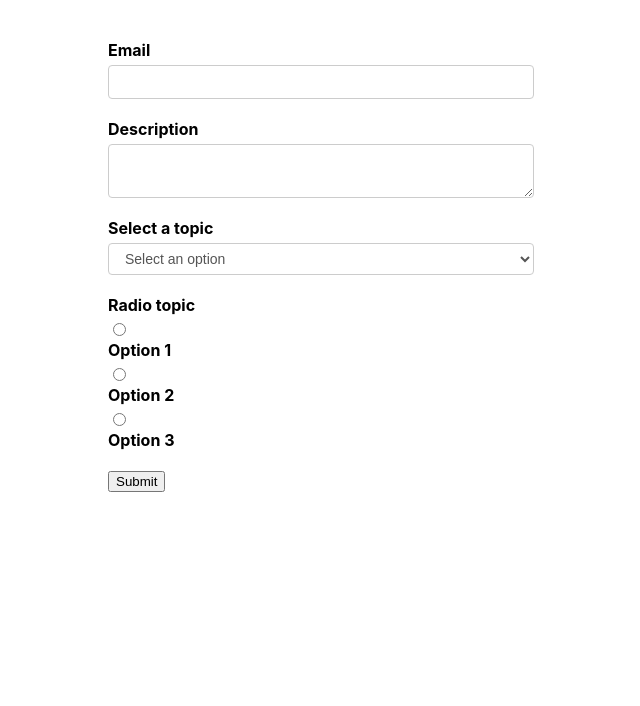
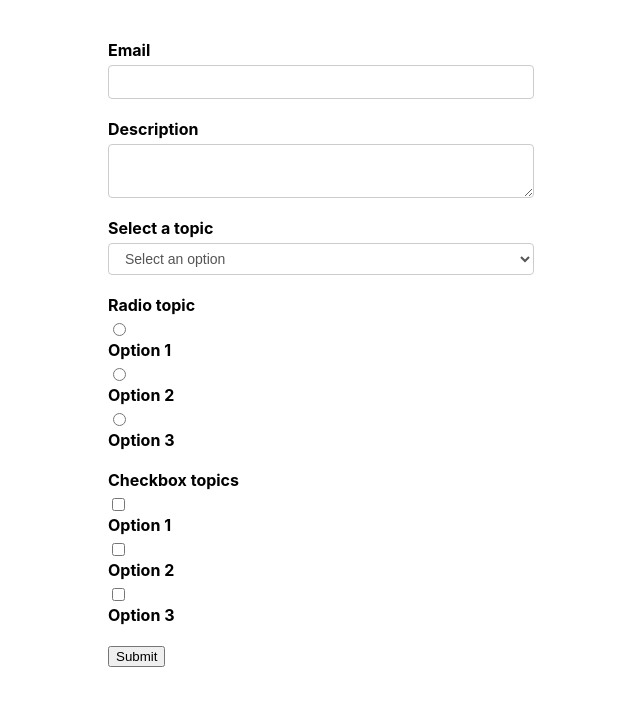
Before and after one commit to vapinedo/React-FormikDemo, a React (Create React App) app: page / in a window 1280 px wide. Shown: the top 706 px of the page, without its empty margins (319-959 px from the left). Built offline with nearby package versions, Linux system fonts and the light colour scheme.

Commit message:
[ADD] Checkbox group

```diff
--- /dev/null
+++ b/src/components/CheckboxGroup.js
@@ -0,0 +1,33 @@
+import React from "react";
+import { Field, ErrorMessage } from "formik";
+import { TextError } from "./TextError";
+
+export const CheckboxGroup = (props) => {
+  const { label, name, options, ...rest } = props;
+
+  return (
+    <div className="form-control">
+      <label>{label}</label>
+      <Field name={name} {...rest}>
+        {({ field }) => {
+            console.log('Field', field)
+          return options.map(option => {
+            return (
+              <React.Fragment key={option.key}>
+                <input
+                  type="checkbox"
+                  id={option.value}
+                  {...field}
+                  value={option.value}
+                  checked={Boolean(field.value.includes(option.value))}
+                />
+                <label htmlFor={option.value}>{option.key}</label>
+              </React.Fragment>
+            );
+          });
+        }}
+      </Field>
+      <ErrorMessage name={name} component={TextError} />
+    </div>
+  );
+};
--- a/src/components/FormikContainter.js
+++ b/src/components/FormikContainter.js
@@ -15,17 +15,24 @@
     { key: 'Option 2', value: 'rOption2' },
     { key: 'Option 3', value: 'rOption3' }
   ];
+  const checkboxOptions = [
+    { key: 'Option 1', value: 'cOption1' },
+    { key: 'Option 2', value: 'cOption2' },
+    { key: 'Option 3', value: 'cOption3' }
+  ];
   const initialValues = {
     email: '',
     description: '',
     selectOption: '',
-    radioOption: ''
+    radioOption: '',
+    checkboxOption: []
   };
   const validationSchema = Yup.object({
     email: Yup.string().required("Required"),
     description: Yup.string().required("Required"),
     selectOption: Yup.string().required("Required"),
     radioOption: Yup.string().required("Required"),
+    checkboxOption: Yup.array().min(1, "Required"),
   });
   const onSubmit = (values) => console.log("Form data", values);
 
@@ -41,6 +48,7 @@
           <FormikControl control="textarea" label="Description" name="description" />
           <FormikControl control="select" label="Select a topic" name="selectOption" options={dropdownOptions} />
           <FormikControl control="radio" label="Radio topic" name="radioOption" options={radioOptions} />
+          <FormikControl control="checkbox" label="Checkbox topics" name="checkboxOption" options={checkboxOptions} />
           <button type="submit">Submit</button>
         </Form>
       )}
--- a/src/components/FormikControl.js
+++ b/src/components/FormikControl.js
@@ -3,6 +3,7 @@
 import { Select } from './Select';
 import { Textarea } from './Textarea';
 import { RadioButton } from './RadioButton';
+import { CheckboxGroup } from './CheckboxGroup';
 
 export const FormikControl = (props) => {
     const { control, ...rest } = props;
@@ -12,7 +13,7 @@
         case 'textarea':    return <Textarea {...rest} />
         case 'select':      return <Select {...rest} />
         case 'radio':       return <RadioButton {...rest} />
-        case 'checkbox':
+        case 'checkbox':    return <CheckboxGroup {...rest} />
         case 'date':
         default: return null;
     }
```
